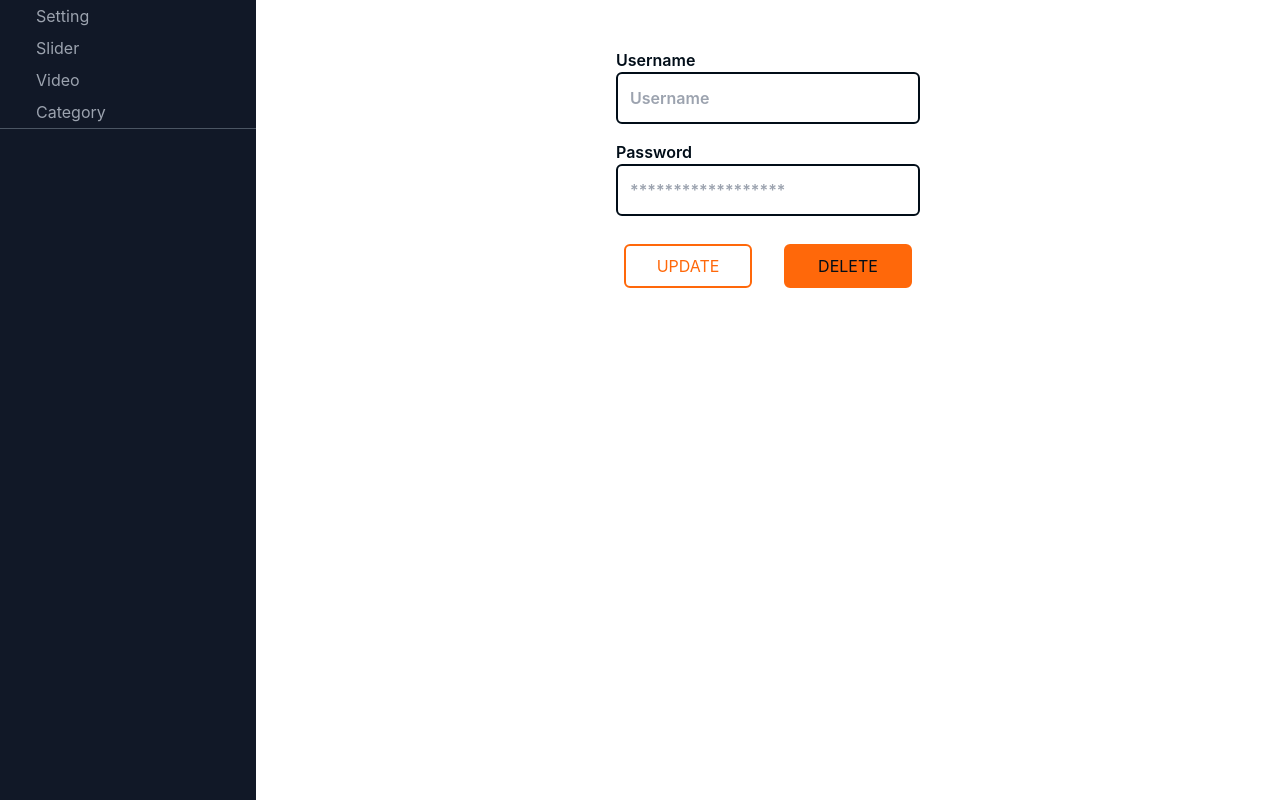
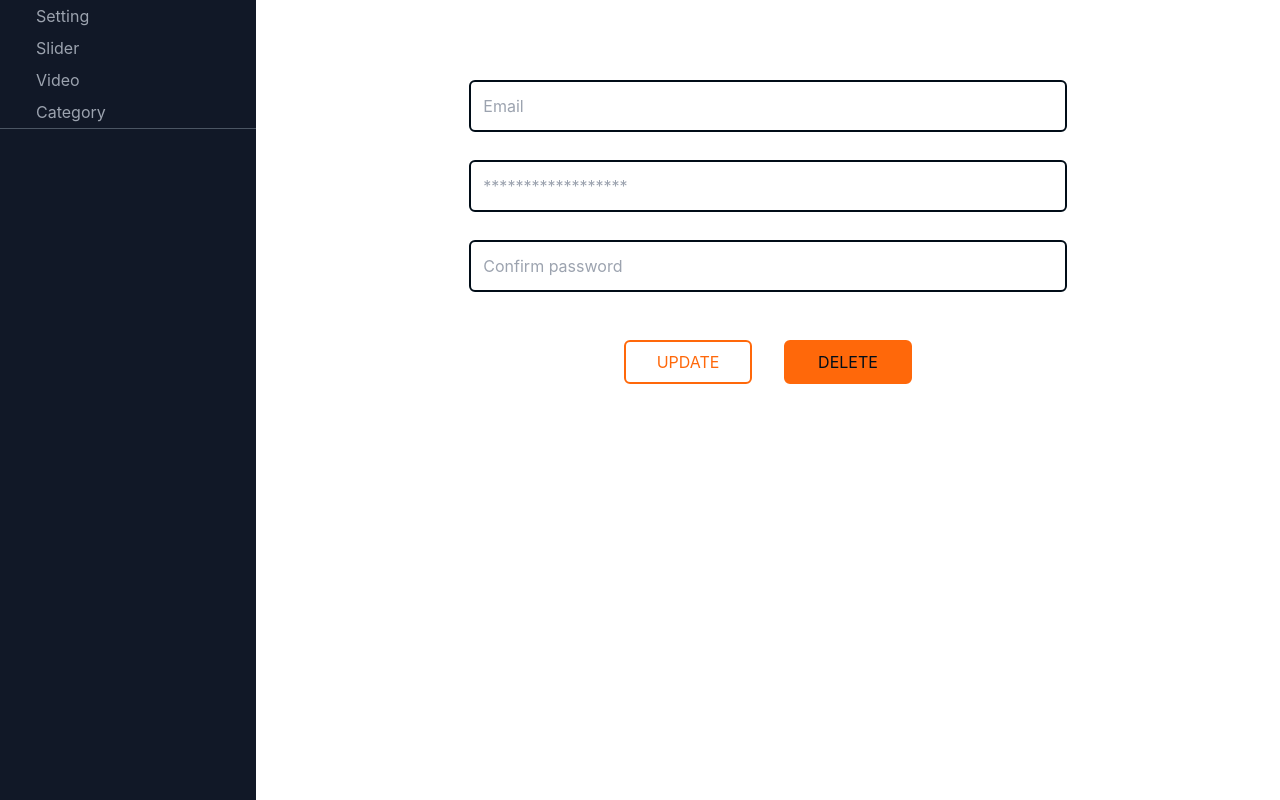
Before and after one commit to WildCodeSchool/2022-09-RMT-JSCREW-Origins, a React (Vite) app in the folder frontend/: page /Dashboard/Setting/1 in a window 1280 px wide. Built offline with nearby package versions, Linux system fonts and the light colour scheme; no server answers.

Commit message:
Refactorisation de Setting et ConnectForm

```diff
--- a/frontend/src/components/ConnectForm.jsx
+++ b/frontend/src/components/ConnectForm.jsx
@@ -1,51 +1,21 @@
-import React, { useState, useEffect } from "react";
-import ButtonTemplate from "@components/ButtonTemplate";
-import { useParams } from "react-router-dom";
+import InputTemplate from "./InputTemplate";
 
-function ConnectForm() {
-  const { id } = useParams();
-  const [mySetting, setMySetting] = useState([]);
-  useEffect(() => {
-    fetch(`${import.meta.env.VITE_BACKEND_URL}/user/${id}`)
-      .then((response) => response.json())
-      .then((user) => setMySetting(user))
-      .catch((error) => console.error(error));
-  }, [id]);
+function ConnectForm({ dataUsers }) {
   return (
-    <form className="max-w-xs w-full">
-      <div className="flex flex-col p-2 text-primary font-semibold">
-        <label htmlFor="username">Username</label>
-        <input
-          className="border-solid border-primary border-2 rounded-md p-3"
-          id="username"
-          type="text"
-          placeholder="Username"
-          value={mySetting.email}
-        />
-      </div>
-      <div className="flex flex-col p-2 text-primary font-semibold">
-        <label htmlFor="password">Password</label>
-        <input
-          className="border-solid border-primary border-2 rounded-md p-3"
-          id="password"
-          type="password"
-          placeholder="******************"
-          value={mySetting.password}
-        />
-      </div>
-      <div className="flex justify-around pt-5">
-        <ButtonTemplate
-          buttonType="submit"
-          buttonText="UPDATE"
-          buttonStyle="cstm_buttonSecondaryNone"
-        />
-        <ButtonTemplate
-          buttonType="submit"
-          buttonText="DELETE"
-          buttonStyle="cstm_buttonSecondary"
-        />
-      </div>
-    </form>
+    <div className="flex flex-col items-center w-full pt-10 gap-y-7">
+      <InputTemplate
+        customWidth="cstm_width_XlInput"
+        inputType="text"
+        textPlaceholder="Email"
+        value={dataUsers.email}
+      />
+      <InputTemplate
+        customWidth="cstm_width_XlInput"
+        inputType="password"
+        textPlaceholder="******************"
+        value={dataUsers.password}
+      />
+    </div>
   );
 }
 
--- a/frontend/src/components/InputTemplate.jsx
+++ b/frontend/src/components/InputTemplate.jsx
@@ -1,12 +1,12 @@
 import React from "react";
 
 // eslint-disable-next-line react/prop-types
-function InputTemplate({ textPlaceholder, customWidth, value }) {
+function InputTemplate({ textPlaceholder, customWidth, value, inputType }) {
   return (
     <label className={`cstm_styleInput ${customWidth}`}>
       <input
         className="focus:outline-none"
-        type="text"
+        type={inputType}
         placeholder={textPlaceholder}
         value={value}
       />
--- a/frontend/src/pages/Back-office/Setting.jsx
+++ b/frontend/src/pages/Back-office/Setting.jsx
@@ -1,12 +1,41 @@
-import React from "react";
+import React, { useState, useEffect } from "react";
+import { useParams } from "react-router-dom";
 
 import ConnectForm from "@components/ConnectForm";
+import ButtonTemplate from "@components/ButtonTemplate";
+import InputTemplate from "@components/InputTemplate";
 
-function Setting() {
+function Setting({ value }) {
+  const { id } = useParams();
+  const [mySetting, setMySetting] = useState([]);
+  useEffect(() => {
+    fetch(`${import.meta.env.VITE_BACKEND_URL}/user/${id}`)
+      .then((response) => response.json())
+      .then((user) => setMySetting(user))
+      .catch((error) => console.error(error));
+  }, []);
   return (
-    <div className="flex flex-col items-center w-full pt-10">
-      <ConnectForm />
-    </div>
+    <form className="flex flex-col items-center w-full pt-10 gap-y-7">
+      <ConnectForm dataUsers={mySetting} />
+      <InputTemplate
+        customWidth="cstm_width_XlInput"
+        inputType="password"
+        textPlaceholder="Confirm password"
+        value={value}
+      />
+      <div className="flex justify-around space-x-8 pt-5">
+        <ButtonTemplate
+          buttonType="submit"
+          buttonText="UPDATE"
+          buttonStyle="cstm_buttonSecondaryNone"
+        />
+        <ButtonTemplate
+          buttonType="submit"
+          buttonText="DELETE"
+          buttonStyle="cstm_buttonSecondary"
+        />
+      </div>
+    </form>
   );
 }
 
```
